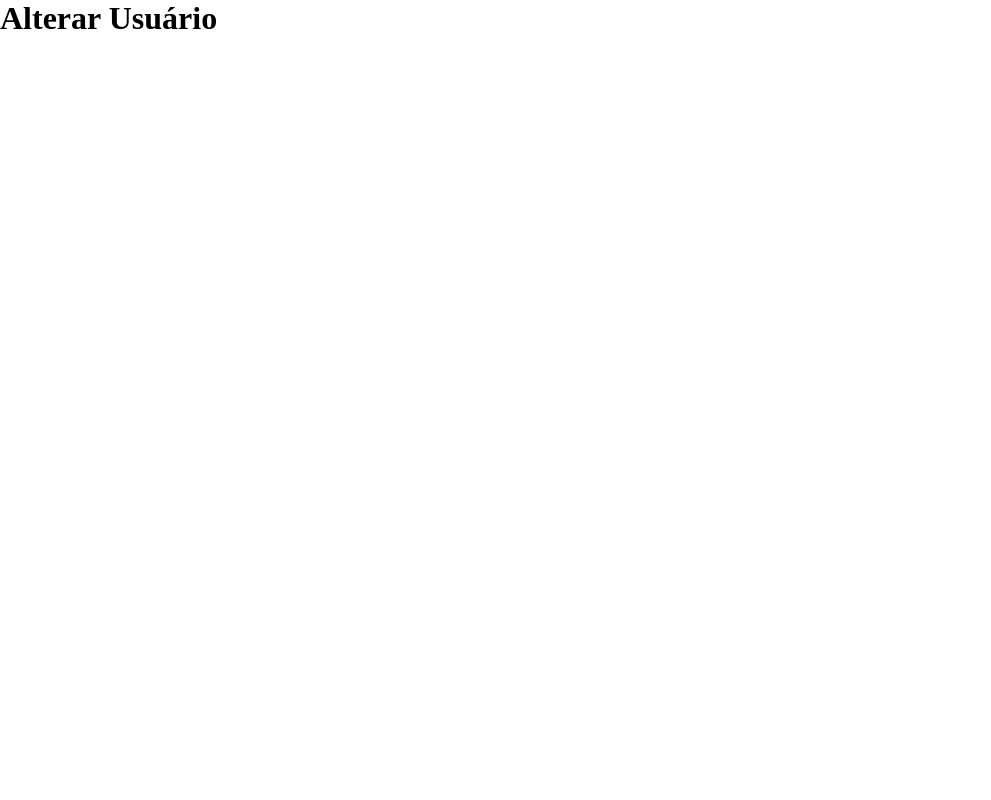
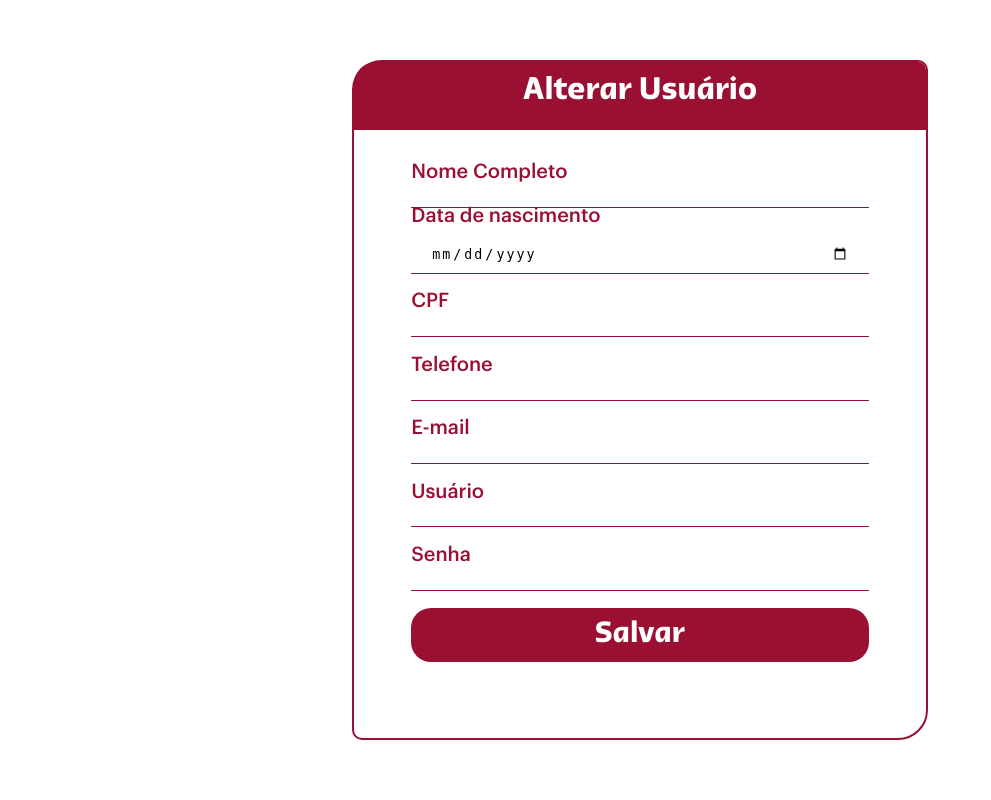
Before and after one commit to MarcelliSarti/MemoryGame-WorldCup2022, a PHP site: page /alterar.html in a window 1280 px wide. Before the commit the part shown is almost empty. Shown: the whole page, without its empty margins (0-991 px from the left). Run offline with PHP 8.4, Linux system fonts and the light colour scheme.

Commit message:
Atualizando pagina alterar

```diff
--- a/alterar.html
+++ b/alterar.html
@@ -1,12 +1,57 @@
 <html>
+  <head>
+    <link href="css/alterar.css" rel="stylesheet" />
+    <script src="js/alterar.js"></script>
+    <title>Alterar Usuário</title>
+  </head>
 
-<head>
-  <link href="css/alterar.css" rel="stylesheet">
-  <title> Alterar Usuário </title>
-</head>
+  <body>
+    <div class="main">
+      <div class="container">
+        <div class="head">
+          <h1>Alterar Usuário</h1>
+        </div>
+        <div class="body">
+          <div class="infos">
+            <div class="field">
+              <input type="text" required="" />
+              <label> Nome Completo </label>
+            </div>
 
-<body>
-  <h1> Alterar Usuário </h1>
-</body>
+            <div class="field">
+              <input type="date" />
+              <label> Data de nascimento </label>
+            </div>
 
+            <div class="field">
+              <input type="text" required="" />
+              <label> CPF </label>
+            </div>
+
+            <div class="field">
+              <input type="text" required="" />
+              <label> Telefone </label>
+            </div>
+
+            <div class="field">
+              <input type="text" required="" />
+              <label> E-mail </label>
+            </div>
+
+            <div class="field">
+              <input type="text" required="" />
+              <label> Usuário </label>
+            </div>
+
+            <div class="field">
+              <input type="password" id="txtSenha" required="" />
+              <label> Senha </label>
+              <img class="icone" src="img/eye.png" onclick="verSenha()" />
+            </div>
+          </div>
+          <button class="button" onclick="temCerteza()">Salvar</button>
+        </div>
+      </div>
+    </div>
+  </body>
 </html>
--- a/css/alterar.css
+++ b/css/alterar.css
@@ -18,3 +18,91 @@
   font-family: QatarHeavy;
   src: url(../font/Qatar2022Arabic-Heavy.ttf);
 }
+
+.icone {
+  width: 3px;
+  height: 3px;
+}
+.main {
+  display: flex;
+  height: 100%;
+  width: 100%;
+  align-items: center;
+  justify-content: center;
+}
+
+.main .container {
+  border: solid 2px #9a1032;
+  color: #9a1032;
+  border-radius: 30px 10px 30px 10px;
+  height: 85%;
+  width: 45%;
+}
+
+.main .container .head {
+  font-family: QatarBold;
+  border-radius: 22px 8px 0px 0px;
+  background-color: #9a1032;
+  width: 100%;
+  height: 10%;
+  padding-top: 2%;
+  color: #fff;
+  text-align: center;
+}
+
+.main .container .body {
+  padding: 5% 10%;
+  font-family: QatarMedium;
+}
+
+.main .container .infos .field {
+  font-size: 20px;
+  width: 100%;
+  position: relative;
+  border-color: transparent;
+  padding: 3% 0%;
+}
+
+.main .container .body .infos .field input {
+  width: 100%;
+  padding: 10px 20px;
+  background-color: transparent;
+  color: Black;
+  letter-spacing: 2px;
+  border: none;
+  outline: none;
+  border-bottom: 1px solid #9a1032ff;
+  box-sizing: border-box;
+  -webkit-box-sizing: border-box;
+  -moz-box-align: border-box;
+}
+
+.main .container .body .infos .field label {
+  position: absolute;
+  top: 0;
+  left: 0;
+  transition: 0.3s;
+}
+
+.main .container .body .infos .field input:focus ~ label,
+.main .container .body .infos .field input:valid ~ label {
+  top: -20px;
+  left: 0;
+}
+
+.main .container .body .button {
+  width: 100%;
+  height: 8%;
+  background-color: #9a1032;
+  font-size: 30px;
+  color: #fff;
+  text-align: center;
+  justify-content: center;
+  border: 0;
+  border-radius: 20px;
+  font-family: QatarBold;
+}
+
+.main .conatiner .body .button:hover {
+  background-color: #440817;
+}
--- /dev/null
+++ b/js/alterar.js
@@ -0,0 +1,3 @@
+function temCerteza() {
+  var algumaCoisa = 0;
+}
```
